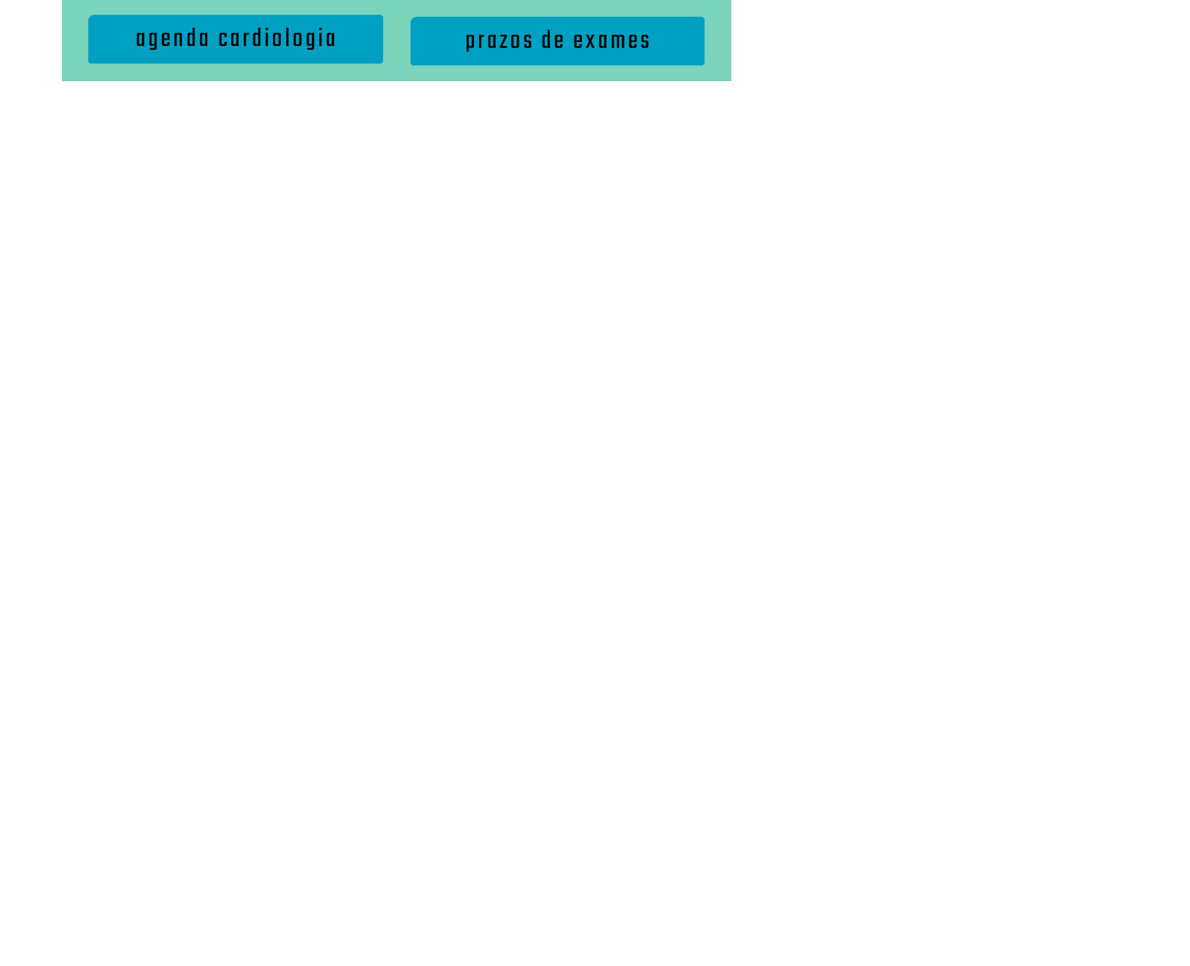
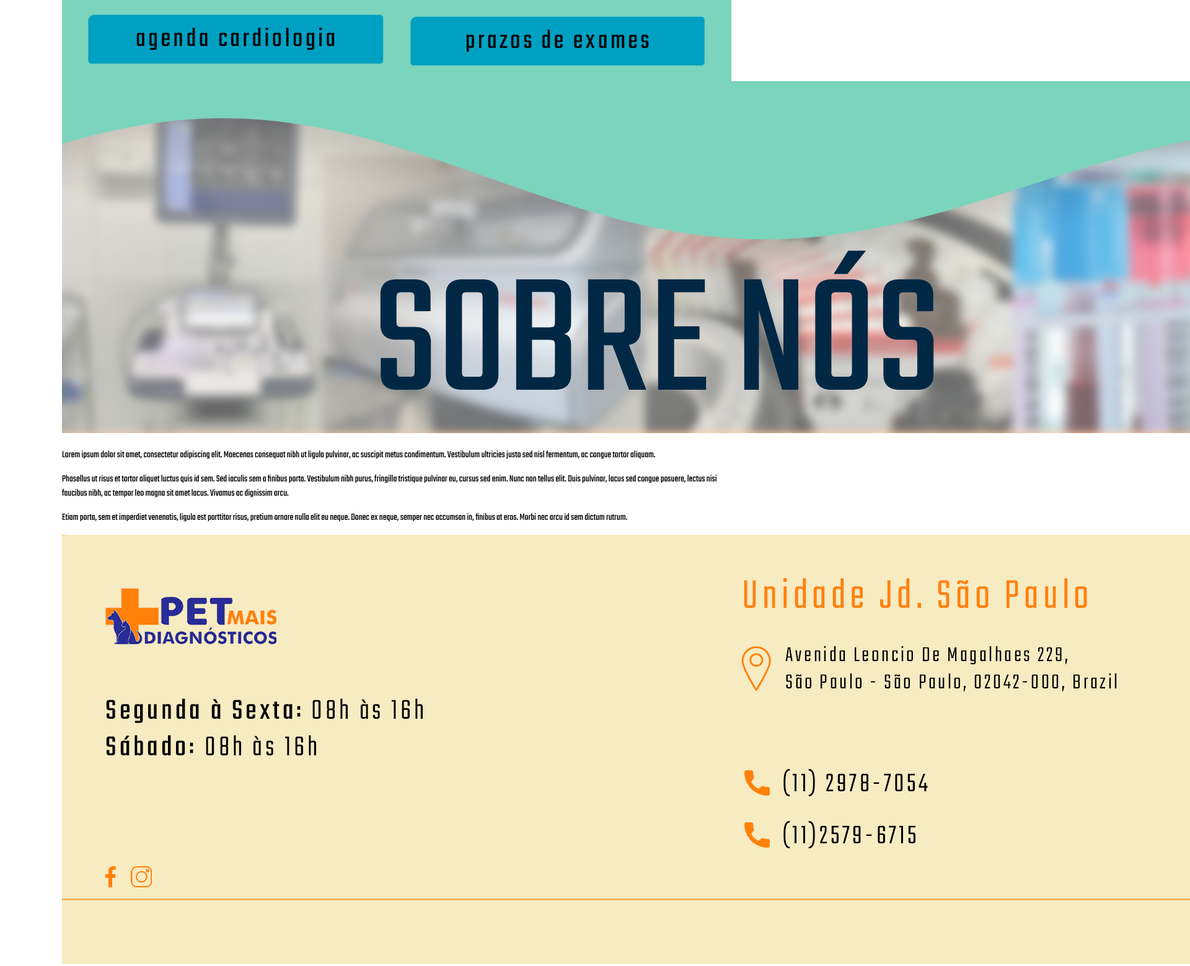
Before and after one commit to aletomahawk/petmais.github.io, a plain HTML site: page index.html in a window 1280 px wide. Shown: the part 1120-2679 px from the top of the page at 62% size, 1920 px wide, since content can reach past the window. Before the commit the page ends 1251 px from the top, so only its background shows below. Drawn offline with Linux system fonts and the light colour scheme.

Commit message:
Update index.html
update index.html

```diff
--- a/index.html
+++ b/index.html
@@ -30,11 +30,11 @@
 
             <nav> <!-- início nav -->
                 <ul>
-                    <li><a href="">Home</a></li>
+                    <li><a href="#conteudo2">Home</a></li>
                     <li><a href="">Informativos</a></li>
                     <li><img class="nav_logo" src="img/petmaispng.png"></li>
                     <li><a href="">Serviços</a></li>
-                    <li><a href="">Contato</a></li>
+                    <li><a href="#contato">Contato</a></li>
 
                 </ul>
 
@@ -65,7 +65,7 @@
 
                     <ul>
                         <li>
-                            <a href=""><img src="img/p2.png"></a>
+                            <a href=""https://portal.softeasy.com.br:444/?token=496""><img src="img/p2.png"></a>
                         </li>
                         <li>
                             <a href=""><img src="img/p3.png"></a>
@@ -99,6 +99,36 @@
 
         </div>
 
+         <div id="banner2"> <!-- ínicio banner sobre nós -->
+
+           <img src="img/banner2.png">
+
+        </div> <!-- fim banner sobre nós -->
+
+        <div id="conteudo2">
+
+            <section id="sobre_nos">
+
+                <p>
+                    Lorem ipsum dolor sit amet, consectetur adipiscing elit. Maecenas consequat nibh ut ligula pulvinar, ac suscipit metus condimentum. Vestibulum ultricies justo sed nisl fermentum, ac congue tortor aliquam.
+                </p>
+
+                <p>
+                    Phasellus ut risus et tortor aliquet luctus quis id sem. Sed iaculis sem a finibus porta. Vestibulum nibh purus, fringilla tristique pulvinar eu, cursus sed enim. Nunc non tellus elit. Duis pulvinar, lacus sed congue posuere, lectus nisi faucibus nibh, ac tempor leo magna sit amet lacus. Vivamus ac dignissim arcu.
+                </p>
+
+                <p>
+                    Etiam porta, sem et imperdiet venenatis, ligula est porttitor risus, pretium ornare nulla elit eu neque. Donec ex neque, semper nec accumsan in, finibus at eros. Morbi nec arcu id sem dictum rutrum.
+                </p>
+
+            </section>
+
+        </div>
+
+        <div id="contato">
+            <img src="img/contato.png">
+        </div>
+
 
 
 
```
